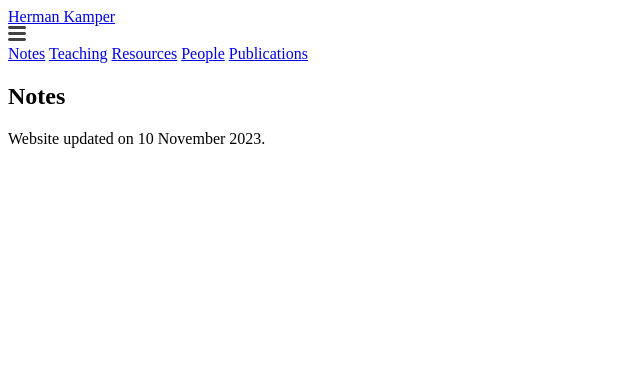
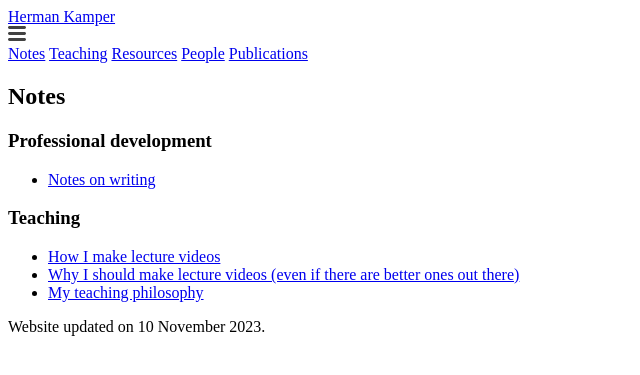
Before and after one commit to kamperh/kamperh.github.io, a Jekyll site: the page built from notes.md, in a window 1280 px wide. Shown: the top 375 px of the page, without its empty margins (0-640 px from the left). Built offline with Jekyll 4.4.1, drawn with Linux system fonts in a browser that asks for light colours; a style sheet for code colours, icons or effects is not loaded.

Commit message:
Added notes

```diff
--- a/notes.md
+++ b/notes.md
@@ -6,3 +6,15 @@ order: 1
 ---
 
 # Notes
+
+
+### Professional development
+
+- [Notes on writing](/notes/writing)
+
+
+### Teaching
+
+- [How I make lecture videos]({% post_url 2021-03-12-making-lecture-videos %})
+- [Why I should make lecture videos (even if there are better ones out there)]({% post_url 2021-01-15-why-lecture-videos %})
+- [My teaching philosophy](/teaching_portfolio/)
```
